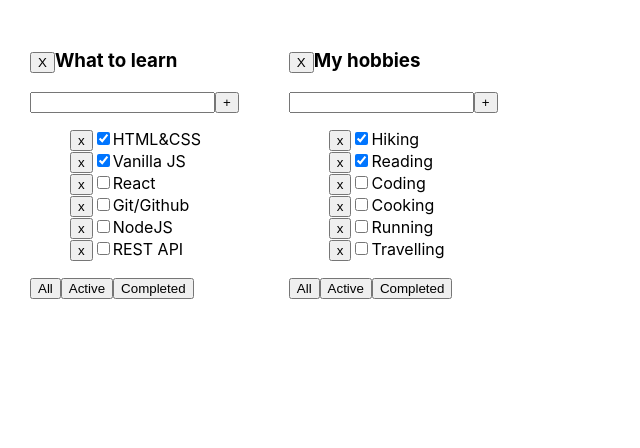
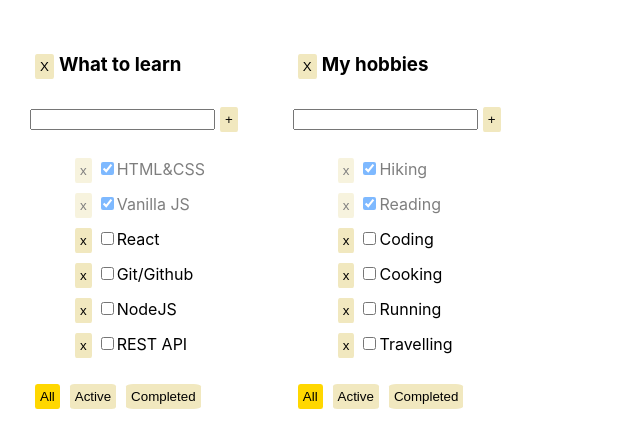
Before and after one commit to malinovaya0iriska/the-best-todo, a React (Create React App) app: page / in a window 1280 px wide. Shown: the top 448 px of the page, without its empty margins (0-640 px from the left). Built offline with nearby package versions, Linux system fonts and the light colour scheme.

Commit message:
feat: add ChangeTaskStatus function, handling title error, styles

```diff
--- a/src/App.css
+++ b/src/App.css
@@ -6,3 +6,25 @@
 .App > div {
     margin-right: 50px;
 }
+input{
+    outline: none;
+}
+.error{
+    color: red;
+}
+input.error{
+    border: 2px solid red;
+}
+.active-filter{
+    background-color: gold;
+}
+button {
+    background-color: #f1e8bf;
+    border: none;
+    border-radius: 10%;
+    padding: 5px;
+    margin: 5px;
+}
+.is-done{
+    opacity: 0.5;
+}
--- a/src/App.tsx
+++ b/src/App.tsx
@@ -47,22 +47,26 @@ export function App() {
         ],
     })
 
+    const changeFilter = (filter: FilterType, todolistId: string) => {
+        setTodolists(todolists.map(tl => tl.id === todolistId ? {...tl, filter} : tl))
+    }
+    const removeTodolist = (todolistId: string) => {
+        setTodolists(todolists.filter(tl => tl.id !== todolistId))
+    }
     const removeTask = (id: string, todolistId: string) => {
         let newTasks = tasks[todolistId].filter(t => t.id !== id)
         setTasks({...tasks, [todolistId]: newTasks})
     }
-    const changeFilter = (filter: FilterType, todolistId: string) => {
-        setTodolists(todolists.map(tl => tl.id === todolistId ? {...tl, filter} : tl))
+    const changeTaskStatus = (id: string, isDone: boolean, todolistId: string) => {
+        let newTasks = tasks[todolistId].map(t => t.id === id ? {...t, isDone} : t)
+        setTasks({...tasks, [todolistId]: newTasks})
     }
 
     const addTask = (title: string, todolistId: string) => {
-        setTasks({...tasks, [todolistId]: [{id: v1(), title, isDone: false}, ...tasks[todolistId]]}
-        )
+            setTasks({...tasks, [todolistId]: [{id: v1(), title: title.trim(), isDone: false}, ...tasks[todolistId]]})
     }
 
-    const removeTodolist = (todolistId: string) => {
-        setTodolists(todolists.filter(tl => tl.id !== todolistId))
-    }
+
     return (
         <div className="App">
             {todolists.map(tl => {
@@ -84,6 +88,7 @@ export function App() {
                                  removeTask={removeTask}
                                  changeFilter={changeFilter}
                                  addTask={addTask}
+                                 changeTaskStatus={changeTaskStatus}
                                  removeTodolist={removeTodolist}
                 />
             })
--- a/src/Button.tsx
+++ b/src/Button.tsx
@@ -3,11 +3,12 @@ import React from 'react';
 type ButtonPropsType = {
     title: string
     onClickHandler: () => void
+    style?: boolean
 }
 
 export const Button = (props: ButtonPropsType) => {
     const callback = () => props.onClickHandler()
     return (
-        <button onClick={callback}>{props.title}</button>
+        <button className = {props.style? 'active-filter' : ''} onClick={callback}>{props.title}</button>
     );
 };
--- a/src/TodoList.tsx
+++ b/src/TodoList.tsx
@@ -1,4 +1,4 @@
-import React, {useState} from "react";
+import React, {ChangeEvent, useState} from "react";
 import {FilterType, TaskType} from "./App";
 import {Button} from "./Button";
 
@@ -10,18 +10,27 @@ type TodoListPropsType = {
     removeTask: (id: string, todolistId: string) => void
     changeFilter: (filter: FilterType, todolistId: string) => void
     addTask: (title: string, todolistId: string) => void
+    changeTaskStatus: (id: string, isDone: boolean, todolistId: string) => void
     removeTodolist: (todolistId: string) => void
 }
 
 export function TodoList(props: TodoListPropsType) {
     let [title, setTitle] = useState<string>('')
 
-    const onTitleChangeHandler = (e: React.ChangeEvent<HTMLInputElement>) => setTitle(e.currentTarget.value)
+
+    const [error, setError] = useState<string | null>(null)
+
+    const onTitleChangeHandler = (e: React.ChangeEvent<HTMLInputElement>) => {
+        setTitle(e.currentTarget.value)
+    }
     const onAddTaskClickHandler = () => {
-        props.addTask(title, props.id)
-        setTitle('')
+        if (title.trim()) {
+            props.addTask(title.trim(), props.id)
+            setTitle('')
+        } else setError('Heading is required!')
     }
     const onKeyPressHandler = (e: React.KeyboardEvent<HTMLInputElement>) => {
+        setError(null)
         if (e.key === 'Enter') {
             onAddTaskClickHandler()
         }
@@ -40,27 +49,34 @@ export function TodoList(props: TodoListPropsType) {
             {props.title}</h3>
 
         <div>
-            <input onChange={onTitleChangeHandler}
+            <input className={error ? 'error' : ''}
+                   onChange={onTitleChangeHandler}
                    onKeyPress={onKeyPressHandler}
-                   value={title}/>
+                   value={title}
+            />
             <button onClick={onAddTaskClickHandler}>+</button>
         </div>
+
+        {error && <div className={'error'}>{error}</div>}
+
         <ul>
             {props.tasks
                 .map(task => {
+                        const onChangeTaskStatus = (e: ChangeEvent<HTMLInputElement>) => props.changeTaskStatus(task.id, e.currentTarget.checked, props.id)
                         const onClickHandler = () => props.removeTask(task.id, props.id)
-                        return <li key={task.id}>
+                        return <li key={task.id} className={task.isDone? 'is-done': ''}>
                             <Button title={'x'} onClickHandler={onClickHandler}/>
-                            <input type={'checkbox'} checked={task.isDone}/>
+                            <input type={'checkbox'} onChange={onChangeTaskStatus} checked={task.isDone}/>
                             <span>{task.title}</span>
                         </li>
                     }
                 )}
         </ul>
         <div>
-            <Button title={'All'} onClickHandler={onAllClickHandler}/>
-            <Button title={'Active'} onClickHandler={onActiveClickHandler}/>
-            <Button title={'Completed'} onClickHandler={onCompleteClickHandler}/>
+            <Button style={props.filter === 'all'} title={'All'} onClickHandler={onAllClickHandler}/>
+            <Button style={props.filter === 'active'} title={'Active'} onClickHandler={onActiveClickHandler}/>
+            <Button style={props.filter === 'completed'} title={'Completed'} onClickHandler={onCompleteClickHandler}/>
+
         </div>
     </div>
 }
```
